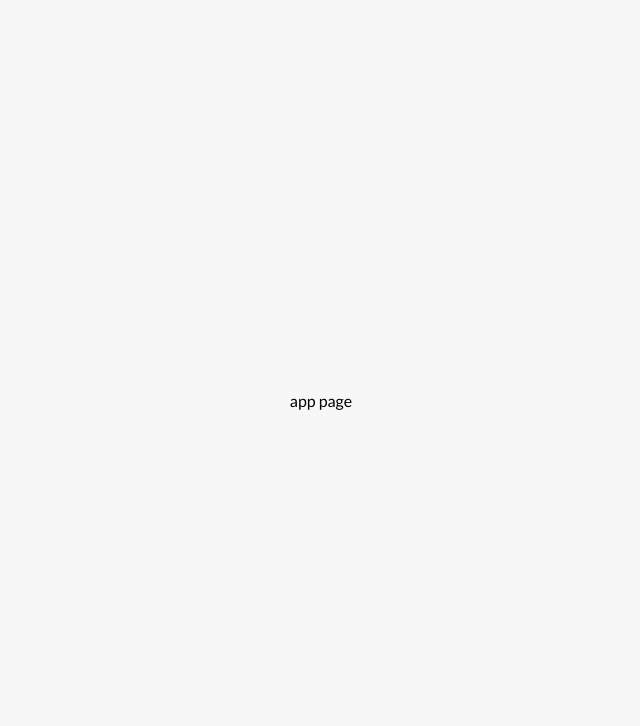
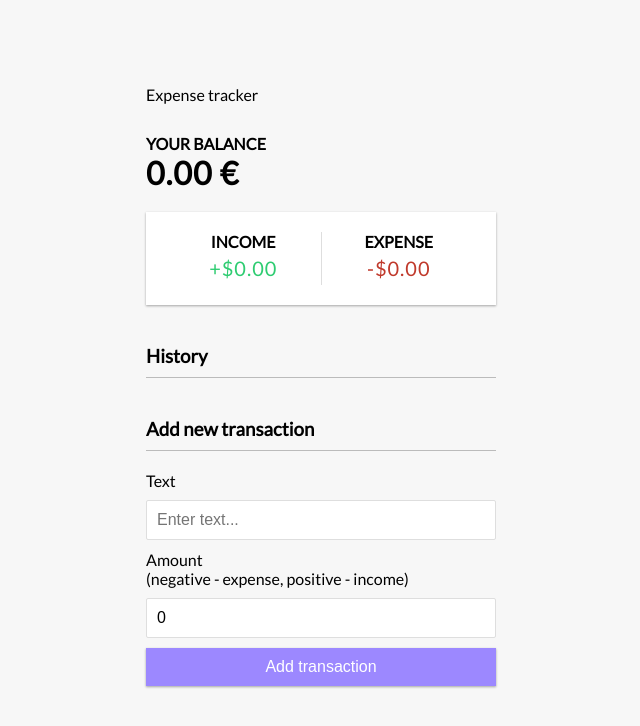
Before and after one commit to AintzaneM/expenser-webapp, a React (Create React App) app: page / in a window 1280 px wide. Shown: the top 726 px of the page, without its empty margins (319-959 px from the left). Built offline with nearby package versions, Linux system fonts and the light colour scheme.

Commit message:
created components

```diff
--- a/src/App.js
+++ b/src/App.js
@@ -1,9 +1,23 @@
+import React from 'react';
+import Header from './components/Header';
+import Balance from './components/Balance';
 import './App.css';
+import { IncomeExpenses } from './components/IncomeExpenses';
+import TransactionList from './components/TransactionList';
+import { AddTransaction } from './components/AddTransaction';
+
+const title = "Expense tracker"
 
 function App() {
   return (
-    <div className="App">
-      app page
+    <div className="">
+      <Header title= {title}/>
+      <div className='container'>
+        <Balance/>
+        <IncomeExpenses/>
+        <TransactionList/>
+        <AddTransaction/>
+      </div>
     </div>
   );
 }
--- /dev/null
+++ b/src/components/AddTransaction.js
@@ -0,0 +1,26 @@
+import React, {useState} from 'react'
+
+export const AddTransaction = () => {
+    const [text, setText] = useState("");
+    const [amount, setAmount] = useState(0);
+
+  return (
+      <>
+    <h3>Add new transaction</h3>
+    <form id="form">
+      <div className="form-control">
+        <label htmlFor="text">Text</label>
+        <input type="text" value={text} onChange={(e) => setText(e.target.value)}  placeholder="Enter text..." />
+      </div>
+      <div className="form-control">
+        <label htmlFor="amount"
+          >Amount <br />
+          (negative - expense, positive - income)
+        </label>
+        <input type="number" value={amount} onChange={(e) => setAmount(e.target.value)} placeholder="Enter amount..." />
+      </div>
+      <button className="btn">Add transaction</button>
+    </form>
+  </>
+  )
+}
--- /dev/null
+++ b/src/components/Balance.js
@@ -0,0 +1,12 @@
+import React from 'react'
+
+const Balance = () => {
+  return (
+    <>
+        <h4>Your Balance</h4>
+        <h1>0.00 €</h1>
+    </>
+  )
+}
+
+export default Balance
--- /dev/null
+++ b/src/components/Header.js
@@ -0,0 +1,11 @@
+import React from 'react'
+
+const Header = (props) => {
+  return (
+    <div>{props.title}
+
+    </div>
+  )
+}
+
+export default Header
--- /dev/null
+++ b/src/components/IncomeExpenses.js
@@ -0,0 +1,17 @@
+import React from 'react'
+
+export const IncomeExpenses = () => {
+    return (
+        <div className="inc-exp-container">
+            <div>
+                <h4>Income</h4>
+                <p className="money plus">+$0.00</p>
+            </div>
+            <div>
+                <h4>Expense</h4>
+                <p className="money minus">-$0.00</p>
+            </div>
+        </div>
+
+    )
+}
--- /dev/null
+++ b/src/components/TransactionList.js
@@ -0,0 +1,16 @@
+import React from 'react'
+
+const TransactionList = () => {
+    return (
+        <>
+        <h3>History</h3>
+            <ul className="list">
+                {/* <!-- <li className="minus">
+                    Cash <span>-$400</span><button className="delete-btn">x</button>
+                </li> --> */}
+            </ul>
+        </>
+    )
+}
+
+export default TransactionList
```
